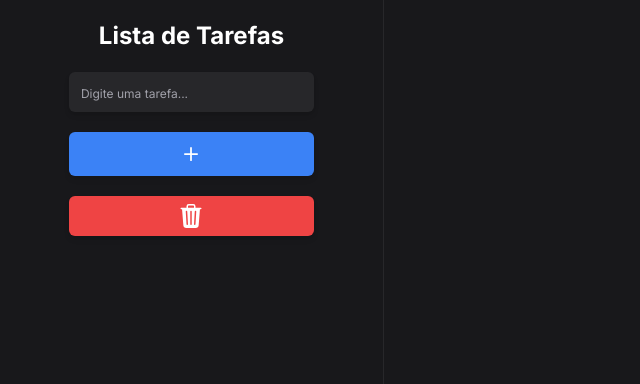
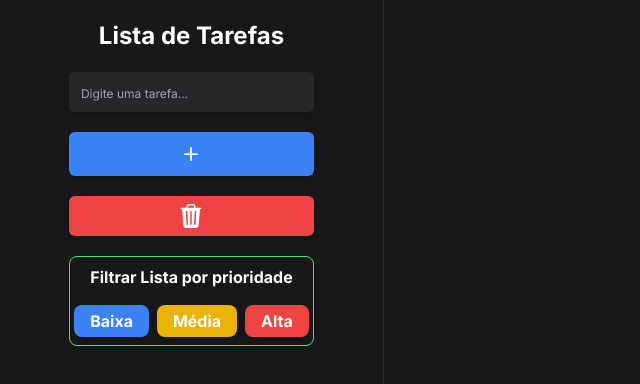
Before and after one commit to Zafkiel45/Next-TodoList, a Next.js app in the folder todo-list/: page / in a window 1280 px wide. Shown: the top 384 px of the page, without its empty margins (0-640 px from the left). Built offline with nearby package versions, Linux system fonts and the light colour scheme.

Commit message:
filtred elements

```diff
--- a/todo-list/src/app/components/input.jsx
+++ b/todo-list/src/app/components/input.jsx
@@ -3,11 +3,10 @@ import { todoContext } from "./context"
 
 export const InputTask = () => {
 
-
     const {setBlur, blur, key, setTask, name, setName, descrebe, toggleSideBarFunction } = useContext(todoContext)
     const [displayControl, setDisplayControl] = useState({
         visible: 'hidden',
-    })
+    });
     useEffect(() => {
         const Storage = JSON.parse(localStorage.getItem(key) || '[]');
         setTask(Storage)
@@ -22,7 +21,7 @@ export const InputTask = () => {
             setName(() => '')
             window.alert("[ERRO] \n - Não é possível adicionar o mesmo nome para uma outra tarefa;\n -Não é possível deixar o nome da tarefa em branco;\n - Não é possível escrever nomes com mais de 30 caracteres; \n - Não é permitido apenas espaços em branco;");
         } else {
-            Storage.push({
+            Storage.unshift({
                 nome: name,
                 descricao: descrebe,
                 prioridade: 'fill-gray-300'
@@ -50,6 +49,19 @@ export const InputTask = () => {
     const controlElementsDisplay = () => {
         setDisplayControl({...displayControl, visible: 'flex'});
         setBlur(() => true)
+    }
+
+    const sortElements = (a, b, c, d) => {
+        const Storage = JSON.parse(localStorage.getItem(key) || '[]');
+        const levelPriority = {
+            "bg-red-500": a,
+            "bg-yellow-500": b,
+            "bg-blue-500": c,
+            "fill-gray-300": d,
+        }
+        Storage.sort((one, two) => levelPriority[one.prioridade] - levelPriority[two.prioridade]);
+        localStorage.setItem(key, JSON.stringify(Storage));
+        setTask(() => Storage)
     }
 
     return (
@@ -82,6 +94,15 @@ export const InputTask = () => {
                         </svg>
                     </button>
                 </div>
+                {/* filter */}
+                <div className={`border-green-400 border h-auto p-2  w-4/5 rounded-lg flex gap-4 items-center flex-col`}>
+                    <div>Filtrar Lista por prioridade</div>
+                    <div className="flex gap-2">
+                        <button onClick={() => sortElements(11,5,0, 20)} className="bg-blue-500 w-fit h-fit px-4 py-1 rounded-lg border-blue-500 text-white font-bold shadow-md cursor-pointer">Baixa</button>
+                        <button onClick={() => sortElements(5,0,11, 20)} className="bg-yellow-500 w-fit h-fit px-4 py-1 rounded-lg border-blue-500 text-white font-bold shadow-md cursor-pointer">Média</button>
+                        <button onClick={() => sortElements(0,5,11, 20)} className="bg-red-500 w-fit h-fit px-4 py-1 rounded-lg border-blue-500 text-white font-bold shadow-md cursor-pointer">Alta</button>
+                    </div>
+                </div>
             </div>
             <Modal setBlur={setBlur} dispacth={setDisplayControl} objectComplete={displayControl} visible={displayControl.visible} removeAllElements={removeAllElements} />
         </>
@@ -92,6 +113,7 @@ const Modal = ({removeAllElements, objectComplete, dispacth, setBlur}) => {
 
     return (
         <div className={`absolute top-0 ${objectComplete.visible} overflow-y-scroll text-white gap-4 items-center flex-col p-4 bg-zinc-700 z-10  tablet:h-fit tablet:py-7 tablet:top-[2%]  tablet:rounded-lg tablet:overflow-hidden  tablet:left-[30%] tablet:w-[80vw] desktopMini:top-[4%] desktopMini:left-[55%] desktopMini:w-[60vw] desktopBig:left-[97%] desktopBig:w-[45vw] w-full h-full shadow-md`}>
+            {/* Close button */}
             <div className="flex w-full items-center justify-between">
                 <button disabled className="w-[16px] opacity-0">
                 </button>
@@ -99,16 +121,18 @@ const Modal = ({removeAllElements, objectComplete, dispacth, setBlur}) => {
                 <svg onClick={() => {
                     dispacth({...objectComplete, visible: 'hidden'});
                     setBlur(() => false)
-                }} xmlns="http://www.w3.org/2000/svg" width="16" height="16" fill="currentColor" class="bi bi-x-lg" viewBox="0 0 16 16">
+                }} xmlns="http://www.w3.org/2000/svg" width="16" height="16" fill="currentColor" className="bi bi-x-lg cursor-pointer" viewBox="0 0 16 16">
                     <path d="M2.146 2.854a.5.5 0 1 1 .708-.708L8 7.293l5.146-5.147a.5.5 0 0 1 .708.708L8.707 8l5.147 5.146a.5.5 0 0 1-.708.708L8 8.707l-5.146 5.147a.5.5 0 0 1-.708-.708L7.293 8z"/>
                 </svg>
             </div>
+            {/* text 1 */}
             <p className="font-normal">
                 Se prosseguir com esta ação <strong>todas as suas tarefas serão excluídas
                 e não poderá recuperá-las nunca mais.</strong> Caso tenha mudado de ideia
                 basta cancelar apertando no &quot;x&quot;. Vale lembrar que também é possível excluir
                 tarefas de forma individual clicando nela e descendo até a última opção.
             </p>
+            {/* text 2 */}
             <div className="bg-red-400 text-white font-normal border border-red-600 w-full p-4 shadow-md rounded-md">
                 Você perderá todas as suas tarefas e suas configurações como: detalhes da tarefa,
                 prioridades e quaisquer outras opções de configuração relacionado a tarefas.
@@ -117,6 +141,7 @@ const Modal = ({removeAllElements, objectComplete, dispacth, setBlur}) => {
                 É importante enfatizar que é possível recria-las do zero caso queira uma tarefa
                 exatamente igual a tarefa excluída.
             </div>
+            {/* Delete all button */}
             <button onClick={removeAllElements} className="font-bold bg-red-500 w-fit h-fit px-4 py-1 shadow-md rounded-lg">
                 Excluir
             </button>
--- a/todo-list/src/app/page.jsx
+++ b/todo-list/src/app/page.jsx
@@ -38,7 +38,7 @@ export default function Home() {
           <InputTask/>
         </div>
         <Modal/>
-        <div className={`flex tablet:justify-end tablet:w-[103vw] w-[90vw] ${blur ? 'blur-sm':null} overflow-hidden h-screen py-2 bg-zinc-900`}>
+        <div className={`transition-all flex tablet:justify-end tablet:w-[103vw] w-[90vw] ${blur ? 'blur-sm':null} overflow-hidden h-screen py-2 bg-zinc-900`}>
           <div className="h-full overflow-y-scroll overflow-x-hidden desktopBig:w-[70%] w-full tablet:w-[60%] flex justify-center">
             <Tasks/>
           </div>
```
